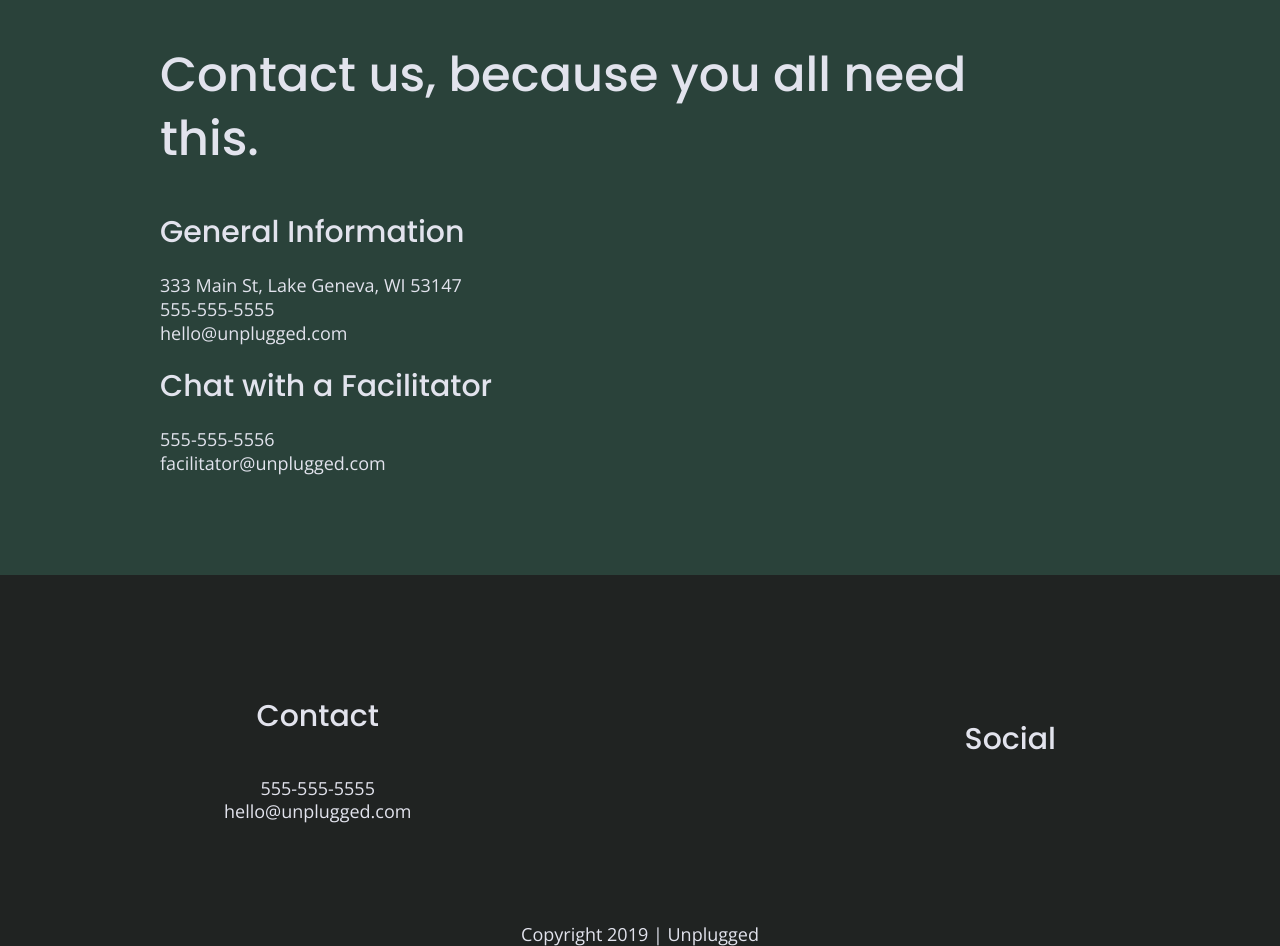
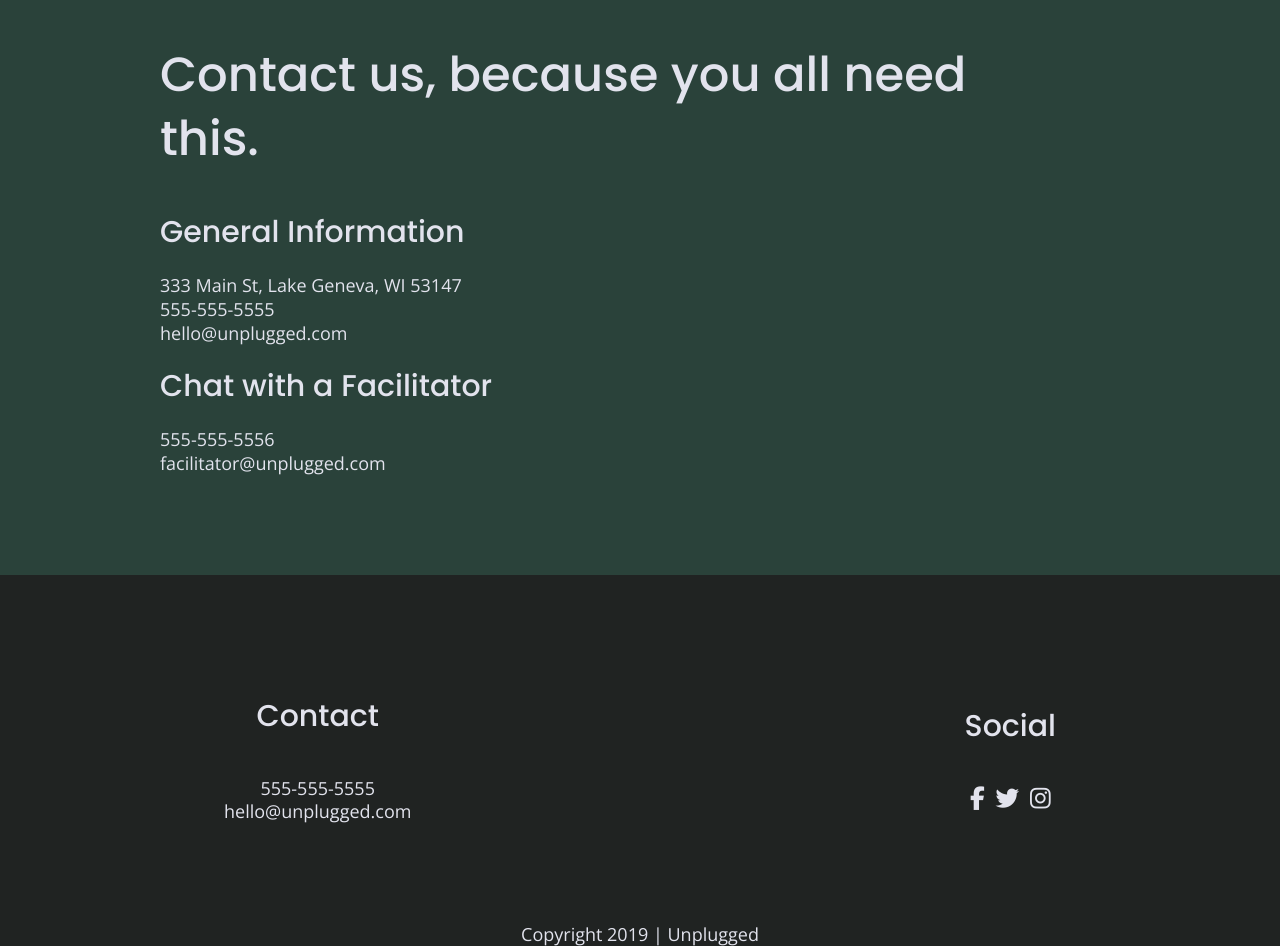
Before and after one commit to Nat-Vega/unplugged-retreat-project, a website: page about/index.html in a window 1280 px wide. Shown: the part 1285-2231 px from the top of the page. Drawn offline with nearby package versions, Linux system fonts and the light colour scheme.

Commit message:
Added social with font icons

```diff
--- a/about/index.html
+++ b/about/index.html
@@ -118,9 +118,9 @@
       <div class="social">
         <h4>Social</h4>
         <div class="social-icons">
-          <p><a href="https://www.facebook.com" target="_blank"></a></p>
-          <p><a href="https://www.twitter.com" target="_blank"></a></p>
-          <p><a href="https://www.instagram.com" target="_blank"></a></p>
+          <p><a href="https://www.facebook.com" target="_blank"><i class="fab fa-facebook-f"></i></a></p>
+          <p><a href="https://www.twitter.com" target="_blank"><i class="fab fa-twitter"></i></a></p>
+          <p><a href="https://www.instagram.com" target="_blank"><i class="fab fa-instagram"></i></a></p>
                        <!-- other social links here -->
         </div>
       </div>
--- a/css/main.css
+++ b/css/main.css
@@ -222,6 +222,10 @@ footer {
   }
   footer p {
     margin: 0;
+  }
+  footer .social-icons i {
+    font-size: 1.3125em;
+}
   }
 
   /*--------------------Mobile styles - Homepage---------------------------*/
```
Also changed, not shown: faq/index.html (+3 -3 lines), index.html (+3 -3 lines).
